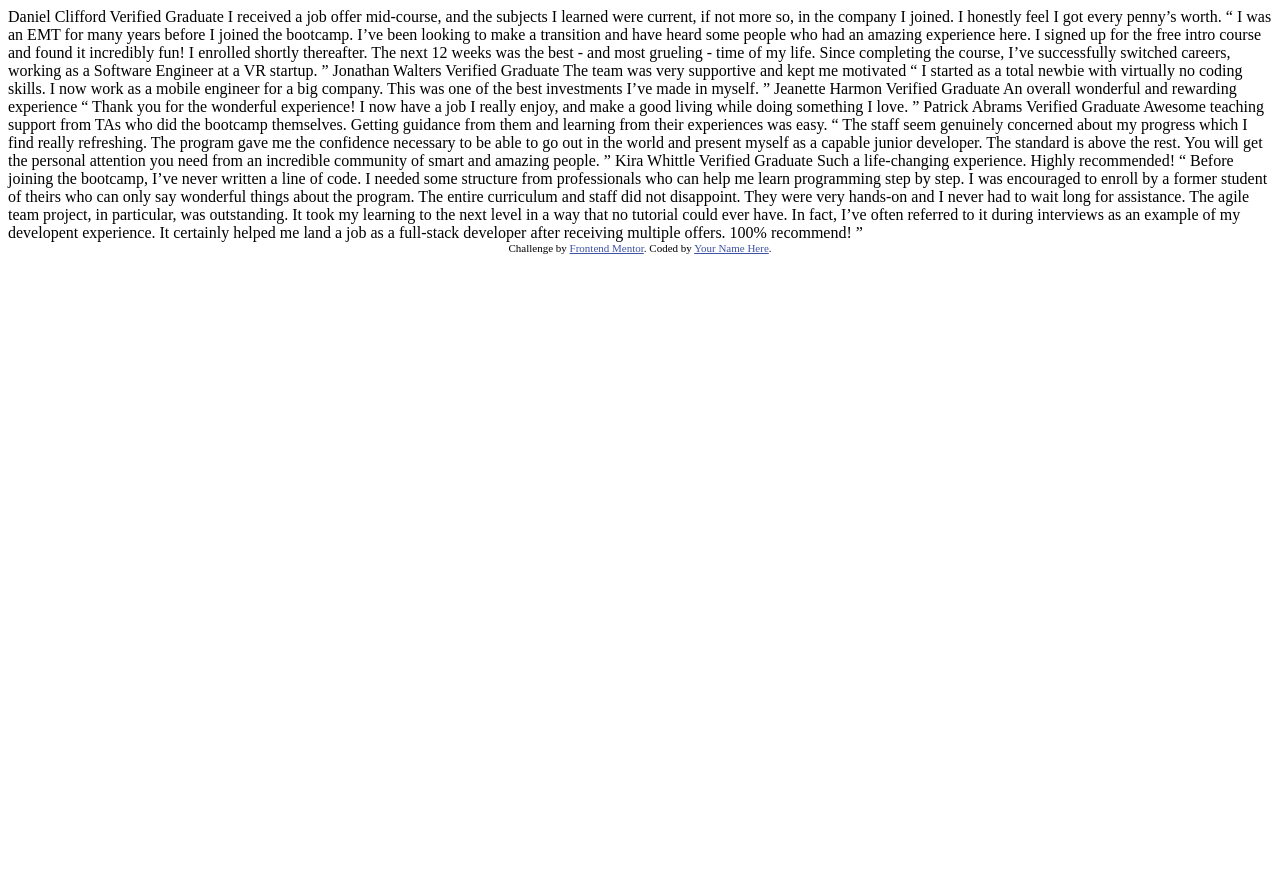
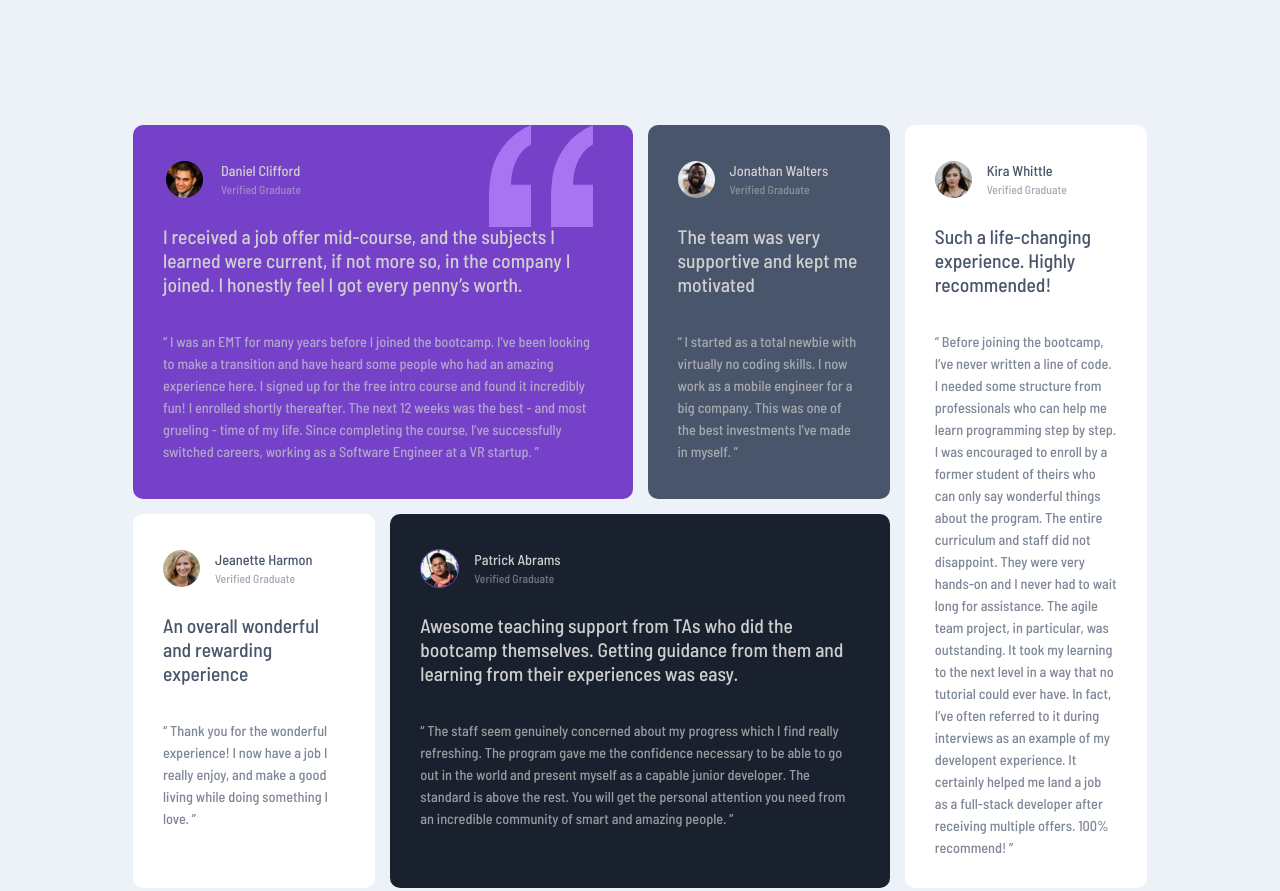
Before and after one commit to alvarozama/Testimonials-grid-section, a plain HTML site: page index.html in a window 1280 px wide. Shown: the top 891 px of the page. Before the commit the page ends 800 px from the top, so only its background shows below. Drawn offline with Linux system fonts and the light colour scheme.

Commit message:
Commit of html, css and readme files

```diff
--- /dev/null
+++ b/index.css
@@ -0,0 +1,148 @@
+:root {
+    --clr-violet: hsl(263, 55%, 52%);
+    --clr-darkgreyblue: hsl(217, 19%, 35%);
+    --clr-blackblue: hsl(219, 29%, 14%);
+    --clr-white: hsl(0, 0%, 100%);
+    --clr-lightgrey: hsl(0, 0%, 81%);
+    --clr-lightgreyblue: hsl(210, 46%, 95%);
+    --fontsize: 13px;
+
+}
+
+body {
+    background-color: var(--clr-lightgreyblue);
+    font-family: "Barlow semi condensed";
+    font-size: var(--fontsize);
+
+}
+
+.main-grid {
+    display: grid;
+    grid-template-columns: repeat(4, 1fr);
+    grid-template-rows: repeat(2, 1fr);
+    gap: 15px;
+    margin: 125px;
+}
+
+article {
+    padding: 30px 30px 15px 30px;
+    border-radius: 10px;
+}
+
+.light {
+    color: var(--clr-lightgrey);
+}
+
+.dark {
+    color: var(--clr-darkgreyblue);
+}
+
+.card-info {
+    display: flex;
+    justify-content: flex-start;
+    align-items: center;
+    gap: 15px;
+    line-height: 7px;
+    margin-bottom: 0;
+}
+
+.card-info img {
+    border-radius: 50%;
+    width: 37px;
+}
+
+.card-info h2 {
+    font-size: 1.1em;
+    font-weight: 400;
+}
+
+.card-info p {
+    font-size: 0.9em;
+    opacity: 50%;
+}
+
+.testimonial > p:nth-child(2) {
+    font-size: 1.5em;
+    font-weight: 400;
+    margin-bottom: 35px;
+}
+
+.testimonial > p:last-child {
+    font-size: 1.1em;
+    font-weight: 400;
+    opacity: 70%;
+    line-height: 22px;
+}
+
+.t1 {
+    background-color: var(--clr-violet);
+    grid-area: 1 / 1 / 2 / 3;
+    background-image: url("./images/bg-pattern-quotation.svg");
+    background-repeat: no-repeat;
+    background-position: top right 10%;
+}
+
+.t1 img {
+    border: solid var(--clr-violet);
+}
+
+.t2 {
+    background-color: var(--clr-darkgreyblue);
+    grid-area: 1 / 3 / 2 / 4;
+}
+
+.t3 {
+    background-color: var(--clr-white);
+    grid-area: 2 / 1 / 3 / 2;
+}
+
+.t4 {
+    background-color: var(--clr-blackblue);
+    grid-area: 2 / 2 / 3 / 4;
+}
+
+.t4 img {
+    border: solid var(--clr-violet) thin;
+}
+
+.t5 {
+    background-color: var(--clr-white);
+    grid-area: 1 / 4 / 3 / 5;
+}
+
+
+
+.attribution { font-size: 11px; text-align: center; }
+.attribution a { color: hsl(228, 45%, 44%); }
+
+
+/* 2xl */
+@media (max-width: 1536px) {}
+
+/* xl */
+@media (max-width: 1280px) {}
+
+/* lg */
+@media (max-width: 1024px) {}
+
+/* md */
+@media (max-width: 768px) {
+    .main-grid {
+        display: flex;
+        flex-direction: column;
+    }
+}
+
+/* sm */
+@media (max-width: 640px) {
+    .main-grid {
+        margin: 60px;
+    }
+}
+
+/* xs */
+@media (max-width: 475px) {
+    .main-grid {
+        margin: 20px;
+    }
+}
--- a/index.html
+++ b/index.html
@@ -5,60 +5,140 @@
     <meta name="viewport" content="width=device-width, initial-scale=1.0"> <!-- displays site properly based on user's device -->
 
     <link rel="icon" type="image/png" sizes="32x32" href="./images/favicon-32x32.png">
+    <link rel="preconnect" href="https://fonts.googleapis.com">
+    <link rel="preconnect" href="https://fonts.gstatic.com" crossorigin>
+    <link href="https://fonts.googleapis.com/css2?family=Barlow+Semi+Condensed:wght@500;600&display=swap" rel="stylesheet">
+
+    <link rel="stylesheet" href="index.css">
 
     <title>Frontend Mentor | [Challenge Name Here]</title>
 
-  <!-- Feel free to remove these styles or customise in your own stylesheet 👍 -->
-  <style>
-    .attribution { font-size: 11px; text-align: center; }
-    .attribution a { color: hsl(228, 45%, 44%); }
-  </style>
   </head>
   <body>
-  Daniel Clifford
-  Verified Graduate
 
+    <main class="main-grid">
+
+      <article class="testimonial t1 light">
+
+        <div class="card-info">
+
+          <div>
+            <img src="./images/image-daniel.jpg" alt="Daniel Clifford lookin' fresh">
+          </div>
+          <div>
+            <h2 class="name">Daniel Clifford</h2>
+            <p class="verified">Verified Graduate</p>
+          </div>
+
+        </div>
+
+        <p>
           I received a job offer mid-course, and the subjects I learned were current, if not more so,
           in the company I joined. I honestly feel I got every penny’s worth.
-
+        </p>
+        <p>
           “ I was an EMT for many years before I joined the bootcamp. I’ve been looking to make a
           transition and have heard some people who had an amazing experience here. I signed up
           for the free intro course and found it incredibly fun! I enrolled shortly thereafter.
           The next 12 weeks was the best - and most grueling - time of my life. Since completing
           the course, I’ve successfully switched careers, working as a Software Engineer at a VR startup. ”
+        </p>
 
-  Jonathan Walters
-  Verified Graduate
+      </article>
 
+      <article class="testimonial t2 light">
+
+        <div class="card-info">
+
+          <div>
+            <img src="./images/image-jonathan.jpg" alt="Jonathan Walters lookin' fresh">
+          </div>
+          <div>
+            <h2 class="name">Jonathan Walters</h2>
+            <p class="verified">Verified Graduate</p>
+          </div>
+
+        </div>
+
+        <p>
           The team was very supportive and kept me motivated
-
+        </p>
+        <p>
           “ I started as a total newbie with virtually no coding skills. I now work as a mobile engineer
         for a big company. This was one of the best investments I’ve made in myself. ”
+        </p>
 
-  Jeanette Harmon
-  Verified Graduate
+      </article>
 
+      <article class="testimonial t3 dark">
+
+        <div class="card-info">
+
+          <div>
+            <img src="./images/image-jeanette.jpg" alt="Jeanette Harmon lookin' fresh">
+          </div>
+          <div>
+            <h2 class="name">Jeanette Harmon</h2>
+            <p class="verified">Verified Graduate</p>
+          </div>
+
+        </div>
+
+        <p>
           An overall wonderful and rewarding experience
-
+        </p>
+        <p>
           “ Thank you for the wonderful experience! I now have a job I really enjoy, and make a good living
           while doing something I love. ”
+        </p>
 
-  Patrick Abrams
-  Verified Graduate
+      </article>
 
+      <article class="testimonial t4 light">
+
+        <div class="card-info">
+
+          <div>
+            <img src="./images/image-patrick.jpg" alt="Pat Abrams lookin' fresh">
+          </div>
+          <div>
+            <h2 class="name">Patrick Abrams</h2>
+            <p class="verified">Verified Graduate</p>
+          </div>
+
+        </div>
+
+        <p>
           Awesome teaching support from TAs who did the bootcamp themselves. Getting guidance from them and
           learning from their experiences was easy.
-
+        </p>
+        <p>
           “ The staff seem genuinely concerned about my progress which I find really refreshing. The program
         gave me the confidence necessary to be able to go out in the world and present myself as a capable
         junior developer. The standard is above the rest. You will get the personal attention you need from
         an incredible community of smart and amazing people. ”
+        </p>
 
-  Kira Whittle
-  Verified Graduate
+      </article>
 
+      <article class="testimonial t5 dark">
+
+        <div class="card-info">
+
+          <div>
+            <img src="./images/image-kira.jpg" alt="Kira Whittle lookin' fresh">
+          </div>
+          <div>
+            <h2 class="name">Kira Whittle</h2>
+            <p class="verified">Verified Graduate</p>
+          </div>
+
+        </div>
+
+        <p>
           Such a life-changing experience. Highly recommended!
-
+        </p>
+        <p>
           “ Before joining the bootcamp, I’ve never written a line of code. I needed some structure from
         professionals who can help me learn programming step by step. I was encouraged to enroll by a former
         student of theirs who can only say wonderful things about the program. The entire curriculum and staff
@@ -67,6 +147,20 @@
         could ever have. In fact, I’ve often referred to it during interviews as an example of my developent
         experience. It certainly helped me land a job as a full-stack developer after receiving multiple offers.
         100% recommend! ”
+        </p>
+
+      </article>
+
+    </main>
+
+
+
+
+
+
+
+
+
 
     <div class="attribution">
       Challenge by <a href="https://www.frontendmentor.io?ref=challenge" target="_blank">Frontend Mentor</a>.
```
Also changed, not shown: 1 other file. Lines whose indentation alone changed are shown as unchanged.
